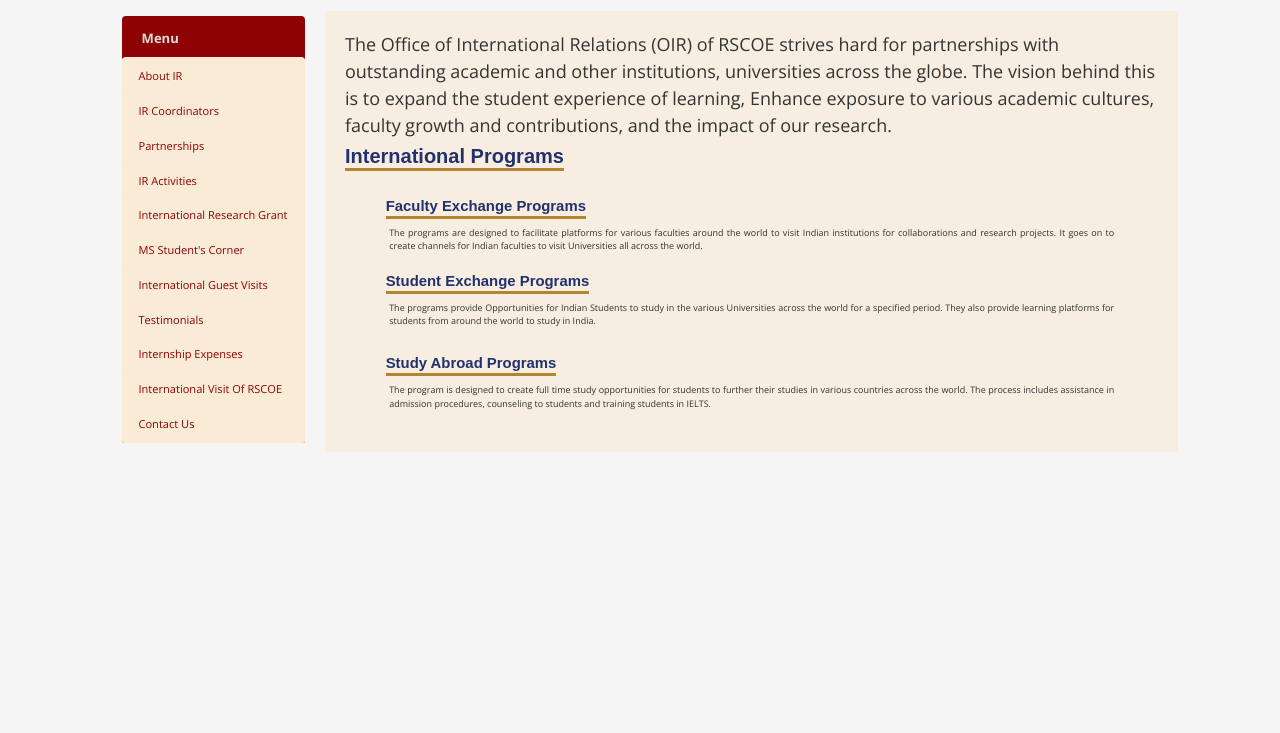
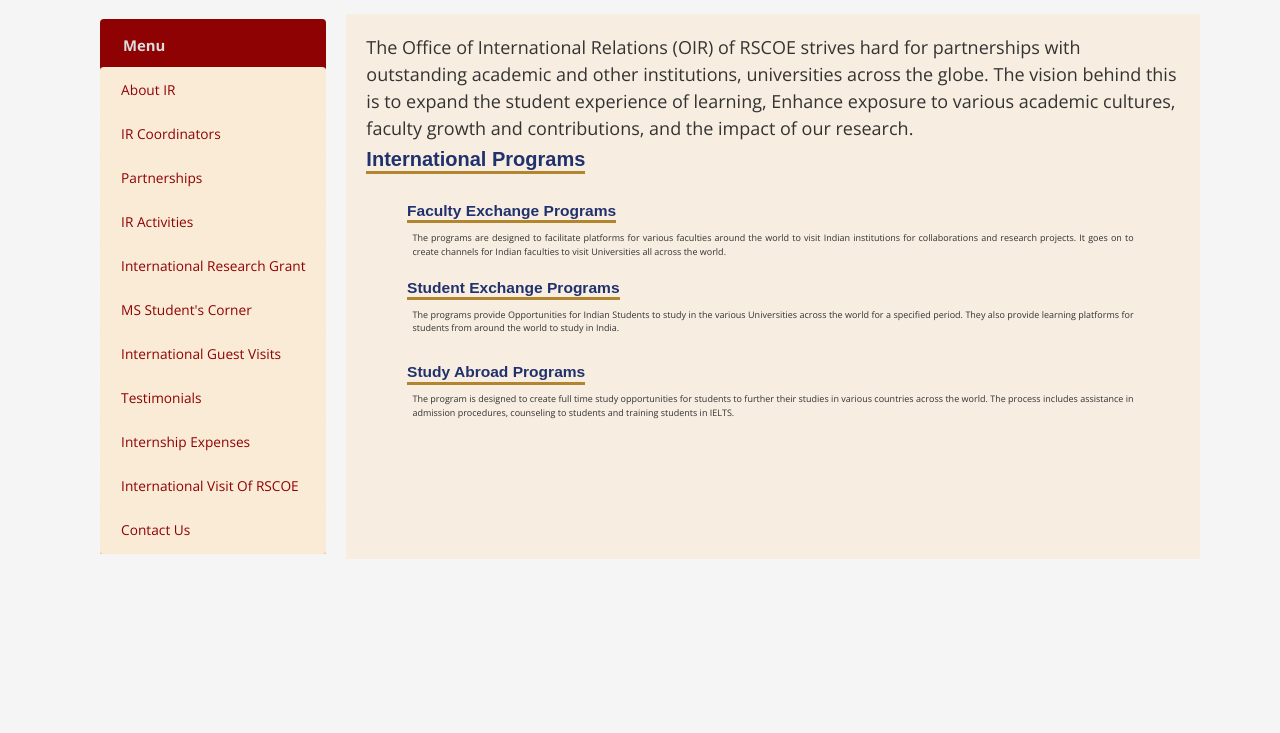
Before and after one commit to PushpakChaudhari/RSCOE-International-Relationship, a plain HTML site: page index.html in a window 1280 px wide. Shown: the part 67-800 px from the top of the page. Drawn offline with nearby package versions, Linux system fonts and the light colour scheme.

Commit message:
Update style.css
new css added

```diff
--- a/style.css
+++ b/style.css
@@ -20,7 +20,7 @@ hr{
     font-family: "Open Sans", sans-serif;
     box-sizing: border-box;
     color: #333;
-    font-size: 92%;
+    font-size: 96%;
     line-height: 1.5;
 }
 body {
```
